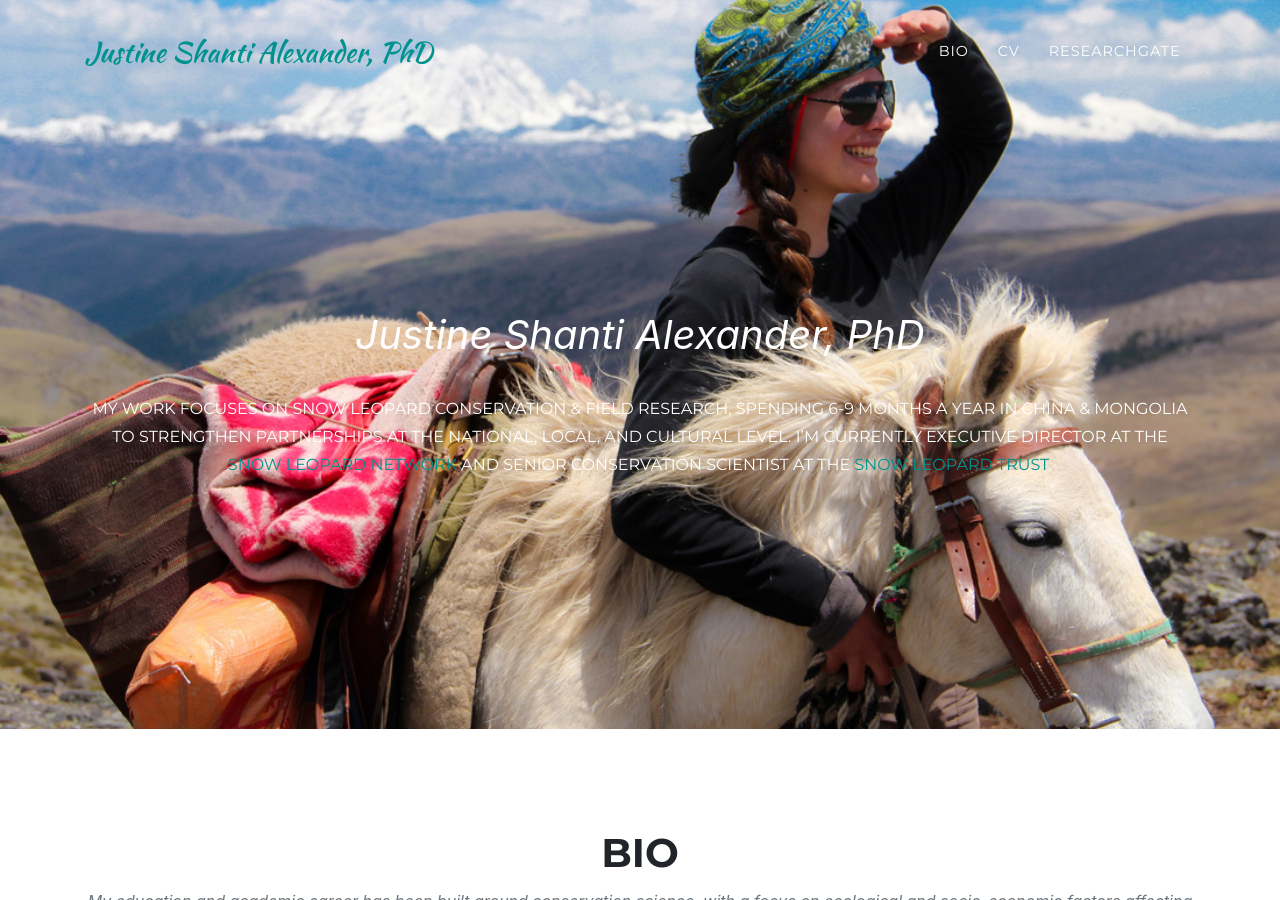
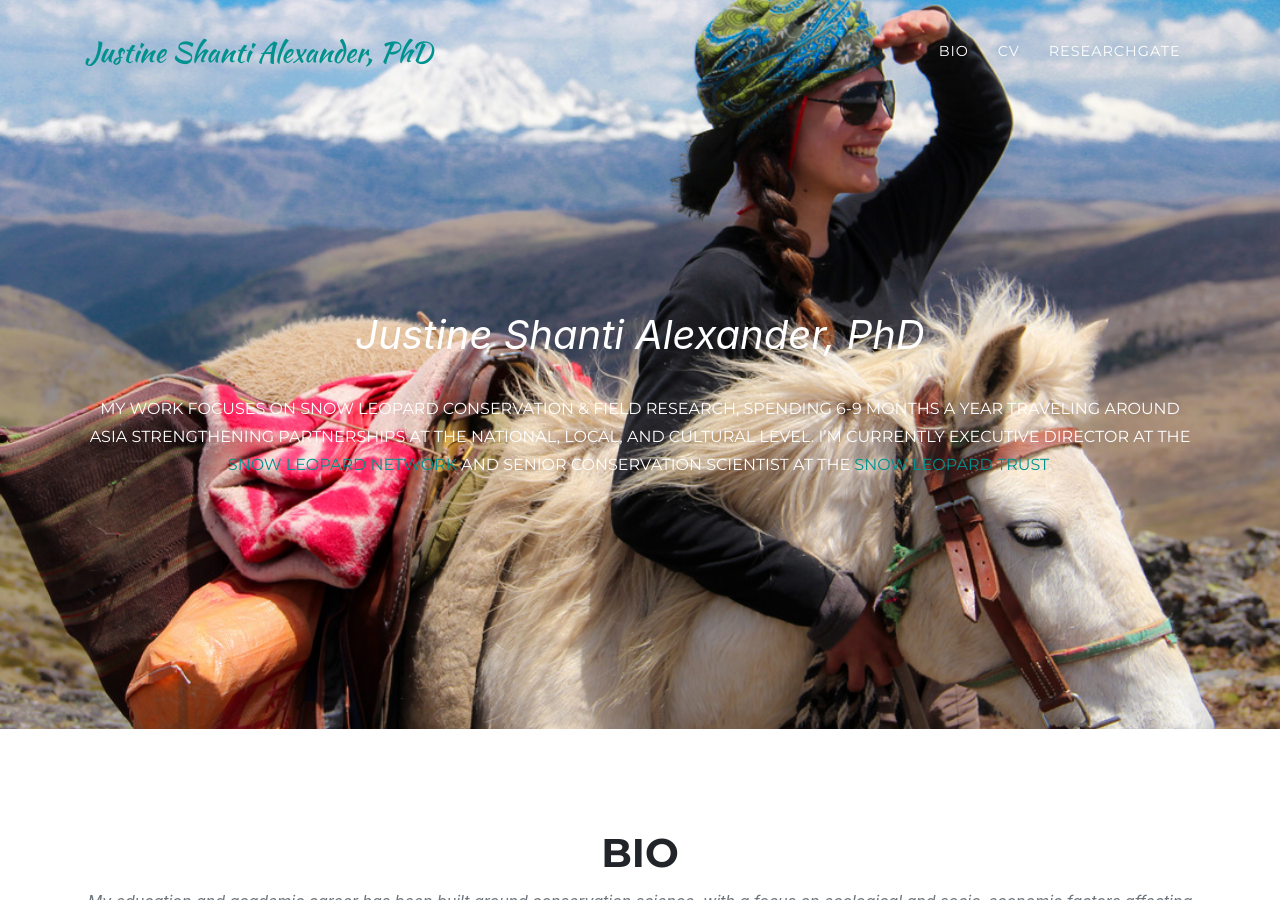
Before and after one commit to van-8/justine, a Jekyll site: the page built from index.md, in a window 1280 px wide and 900 px high. Built offline with Jekyll 4.4.1, drawn with Linux system fonts in a browser that asks for light colours; some web fonts are replaced; part of the change alters nothing that is shown.

Commit message:
new text

```diff
--- a/_data/sitetext.yml
+++ b/_data/sitetext.yml
@@ -12,9 +12,15 @@
 en: &DEFAULT_EN
   header:
     title: Justine Shanti Alexander, PhD
-    text: My work focuses on snow leopard conservation & field research, spending 6-9 months a year in China & Mongolia to strengthen partnerships at the national, local, and cultural level. I'm currently Executive Director at the [Snow Leopard Network](https://snowleopardnetwork.org/) and Senior Conservation Scientist at the [Snow Leopard Trust](https://snowleopard.org/).
+    text: My work focuses on snow leopard conservation & field research, spending 6-9 months a year traveling around Asia strengthening partnerships at the national, local, and cultural level. I'm currently Executive Director at the [Snow Leopard Network](https://snowleopardnetwork.org/) and Senior Conservation Scientist at the [Snow Leopard Trust](https://snowleopard.org/).
    # button: Email
    # buttonlink: mailto:Justine.s.alexander@gmail.com
+
+  about:
+    title: "Bio"
+    text: "My education and academic career has been built around conservation science, with a focus on ecological and socio-economic factors affecting human wildlife co-existence. I was a **National Geographic Young Explorer (2013)** and a **National Geographic Student Expedition Leader (China 2014, India 2015)**"
+    body: "English: Native </br> French: Native </br> Chinese: Intermediate (HSK 5) </br> Mongolian: Conversational "
+    section: about
 
   services:
     title: "Research Interests"
@@ -67,12 +73,6 @@ en: &DEFAULT_EN
         # you can enforce the alignment
         align: right
     #end: "Be Part <br> of Our <br> Story!"
-
-  about:
-    title: "Bio"
-    text: "My education and academic career has been built around conservation science, with a focus on ecological and socio-economic factors affecting human wildlife co-existence. I was a **National Geographic Young Explorer (2013)** and a **National Geographic Student Expedition Leader (China 2014, India 2015)**"
-    body: "English: Native </br> French: Native </br> Chinese: Intermediate (HSK 5) </br> Mongolian: Conversational "
-    section: about
 
   clients:
     section: clients
```
